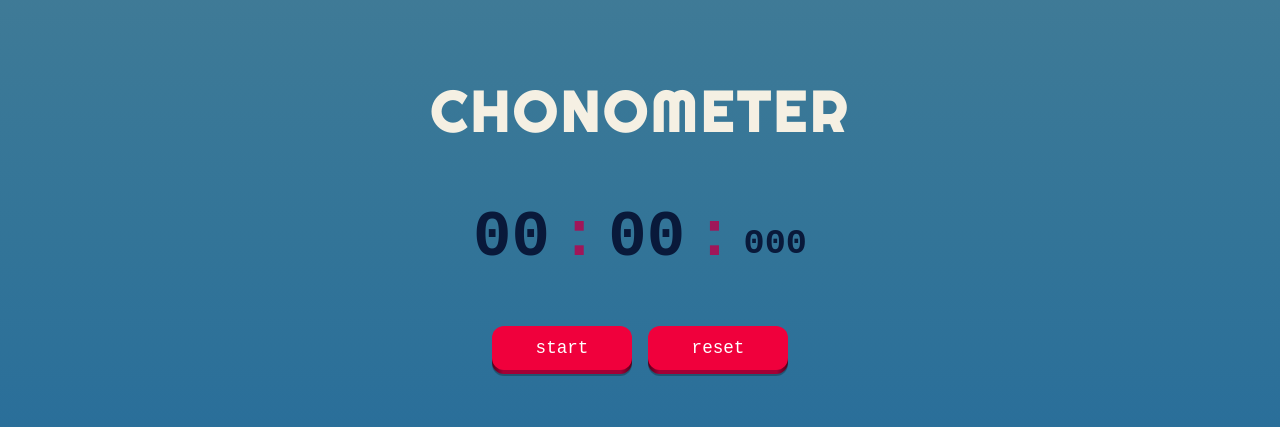
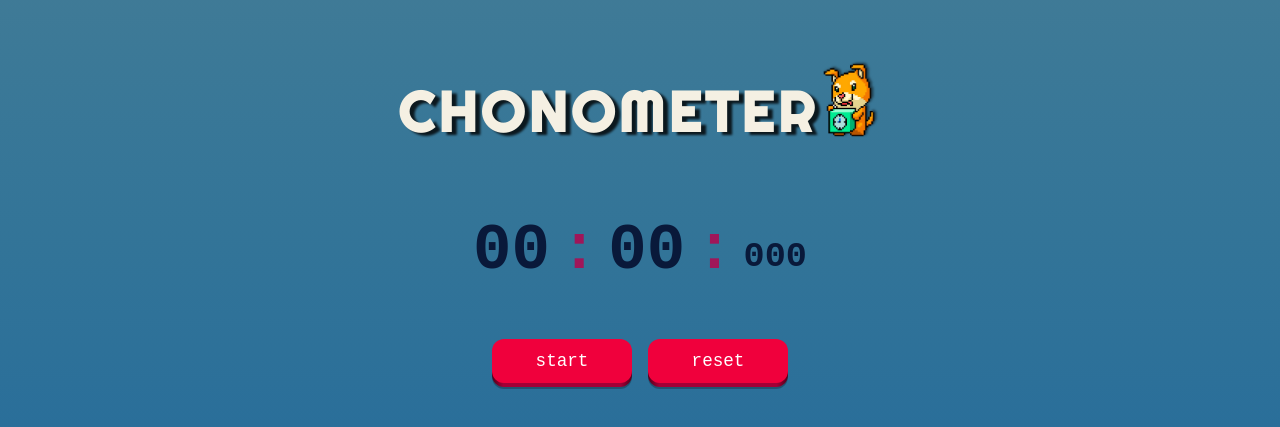
Before and after one commit to thiago-weslley/DevChronometer, a plain HTML site: page index.html in a window 1280 px wide. Shown: the part 151-578 px from the top of the page. Drawn offline with Linux system fonts and the light colour scheme; a web font is replaced by a local one.

Commit message:
feat: Estiliza título principal da página

```diff
--- a/assets/css/style.css
+++ b/assets/css/style.css
@@ -22,11 +22,25 @@ main {
     gap: 3.5rem;
 }
 
+.title {
+    display: flex;
+    flex-direction: column;
+    align-items: center;
+}
+
+img {
+    padding-bottom: 22px;
+    width: 4rem;
+    filter: drop-shadow(2px -1px 1px rgba(0, 0, 0, .5));
+}
+
 main h1 {
+    filter: drop-shadow(5px 3px 1px rgba(0, 0, 0, .8));
     color: #F5F0E3;
     font-size: 2.5rem;
     text-transform: uppercase;
     font-family: 'Righteous', cursive;
+    overflow-x: hidden;
 }
 
 main .timer-container {
@@ -131,6 +145,12 @@ button:focus:not(:focus-visible) {
     outline: none;
 }
 
+@media screen and (min-width: 22em) {
+    .title {
+        flex-direction: row;
+    }
+}
+
 @media screen and (min-width: 30em) {
     main h1 {
         font-size: 3.5rem;
--- a/index.html
+++ b/index.html
@@ -13,7 +13,11 @@
 
 <body>
     <main>
-        <h1>Chonometer</h1>
+        <div class="title">
+            <h1>Chonometer</h1>
+            <img src="./assets/img/clockDog.png" alt="logo">
+        </div>
+
         <section class="timer-container">
             <div class="time" id="minutes">00</div>
             <div class="separator">:</div>
```
Also changed, not shown: assets/img/clockDog.png (added).
